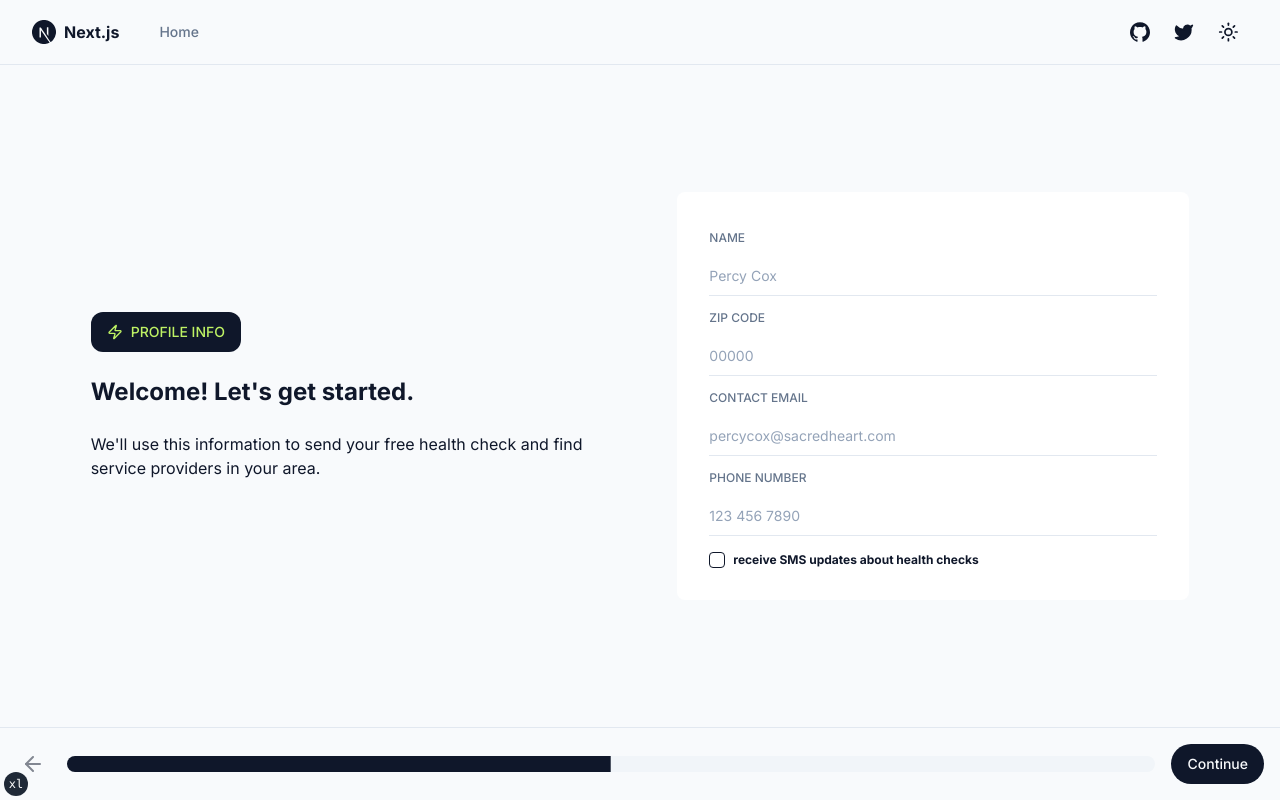
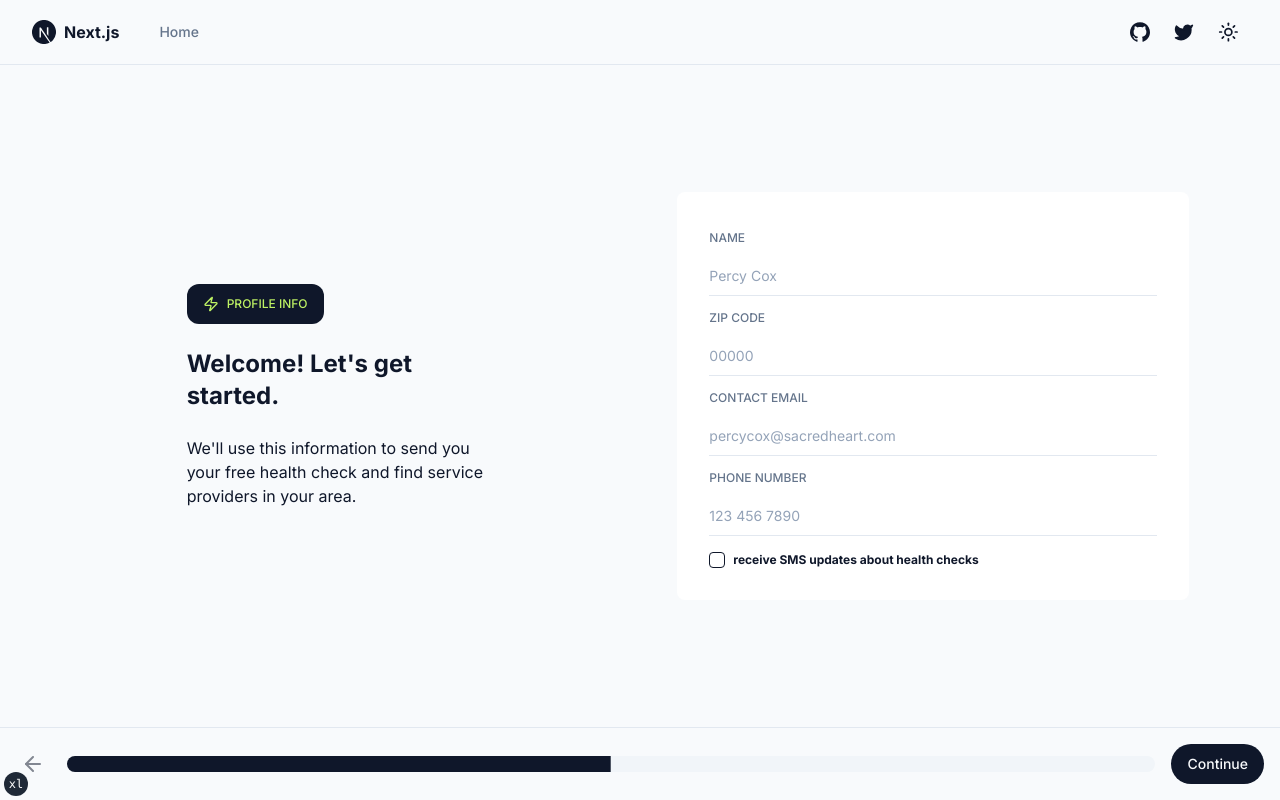
Before and after one commit to nemanjam/multistep-form, a Next.js app: page / in a window 1280 px wide. Built offline with nearby package versions, Linux system fonts and the light colour scheme.

Commit message:
limit text width

```diff
--- a/components/multistep-form/form-vehicle.tsx
+++ b/components/multistep-form/form-vehicle.tsx
@@ -17,7 +17,7 @@ const FormVehicle: FC<Props> = ({ form }) => {
         name="model"
         value="tesla 1"
         variant="outline"
-        className="w-full h-auto flex items-center justify-between p-4"
+        className="w-full h-auto flex items-center justify-between gap-4 p-4 bg-card"
       >
         <div className="text-start">
           <p className="text-lg font-medium">2015 Tesla Model S</p>
@@ -32,7 +32,7 @@ const FormVehicle: FC<Props> = ({ form }) => {
         name="model"
         value="tesla 1"
         variant="outline"
-        className="w-full h-auto flex items-center justify-between p-4"
+        className="w-full h-auto flex items-center justify-between gap-4 p-4 bg-card"
       >
         {/* <ArrowRight /> */}
         <div className="text-start">
--- a/components/multistep-form/step-profile.tsx
+++ b/components/multistep-form/step-profile.tsx
@@ -14,16 +14,23 @@ interface Props {
 const StepProfile: FC<Props> = ({ form }) => {
   return (
     <div className="flex justify-evenly items-center gap-4">
-      <div className="space-y-6 basis-1/3 grow lg:max-w-lg">
-        <Button type="button" className="uppercase rounded-xl text-lime-300">
-          <Zap className="mr-2 size-4" />
-          Profile Info
-        </Button>
-        <h2 className="text-2xl font-bold">Welcome! Let&apos;s get started.</h2>
-        <p>
-          We&apos;ll use this information to send your free health check and
-          find service providers in your area.
-        </p>
+      <div className="basis-1/3 grow lg:max-w-lg">
+        <div className="lg:max-w-xs mx-auto space-y-6">
+          <Button
+            type="button"
+            className="uppercase rounded-xl text-lime-300 text-xs"
+          >
+            <Zap className="mr-2 size-4" />
+            Profile Info
+          </Button>
+          <h2 className="text-2xl font-bold">
+            Welcome! Let&apos;s get started.
+          </h2>
+          <p>
+            We&apos;ll use this information to send you your free health check
+            and find service providers in your area.
+          </p>
+        </div>
       </div>
 
       <div className="basis-1/3 grow lg:max-w-lg">
--- a/components/multistep-form/step-vehicle.tsx
+++ b/components/multistep-form/step-vehicle.tsx
@@ -15,13 +15,18 @@ const StepVehicle: FC<Props> = ({ form }) => {
   return (
     <div className="flex justify-evenly items-center gap-4">
       <div className="space-y-6 basis-1/3 grow lg:max-w-lg">
-        <Button type="button" className="uppercase rounded-xl text-lime-300">
+        <div className="lg:max-w-xs mx-auto space-y-6">
+          <Button
+            type="button"
+            className="uppercase rounded-xl text-lime-300 text-xs"
+          >
             <CarFront className="mr-2 size-4" />
             Vehicle
           </Button>
           <h2 className="text-2xl font-bold">
             Select a vehicle for your free health check.
           </h2>
+        </div>
       </div>
 
       <div className="basis-1/3 grow lg:max-w-lg">
```
Lines whose indentation alone changed are shown as unchanged.
